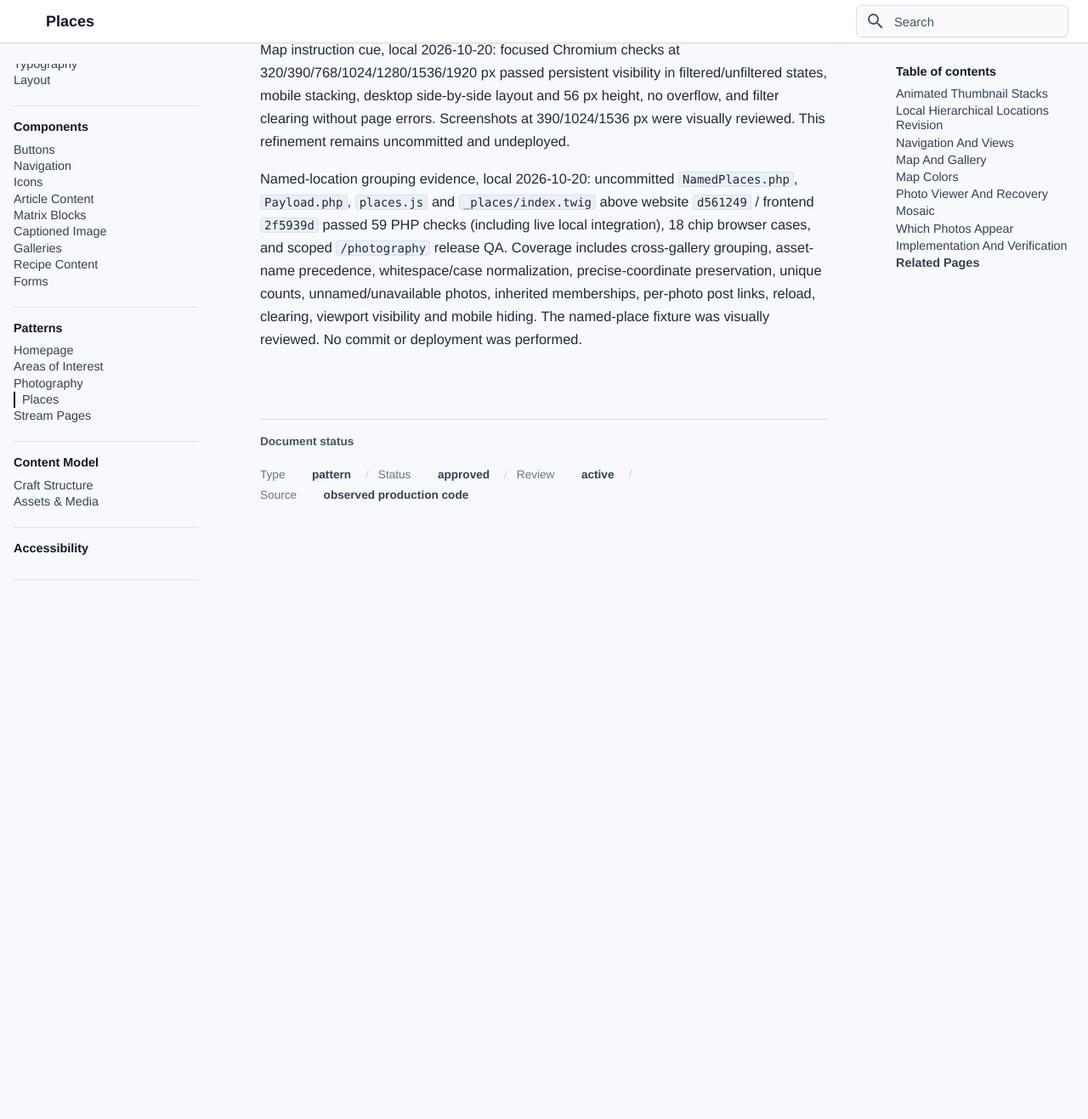
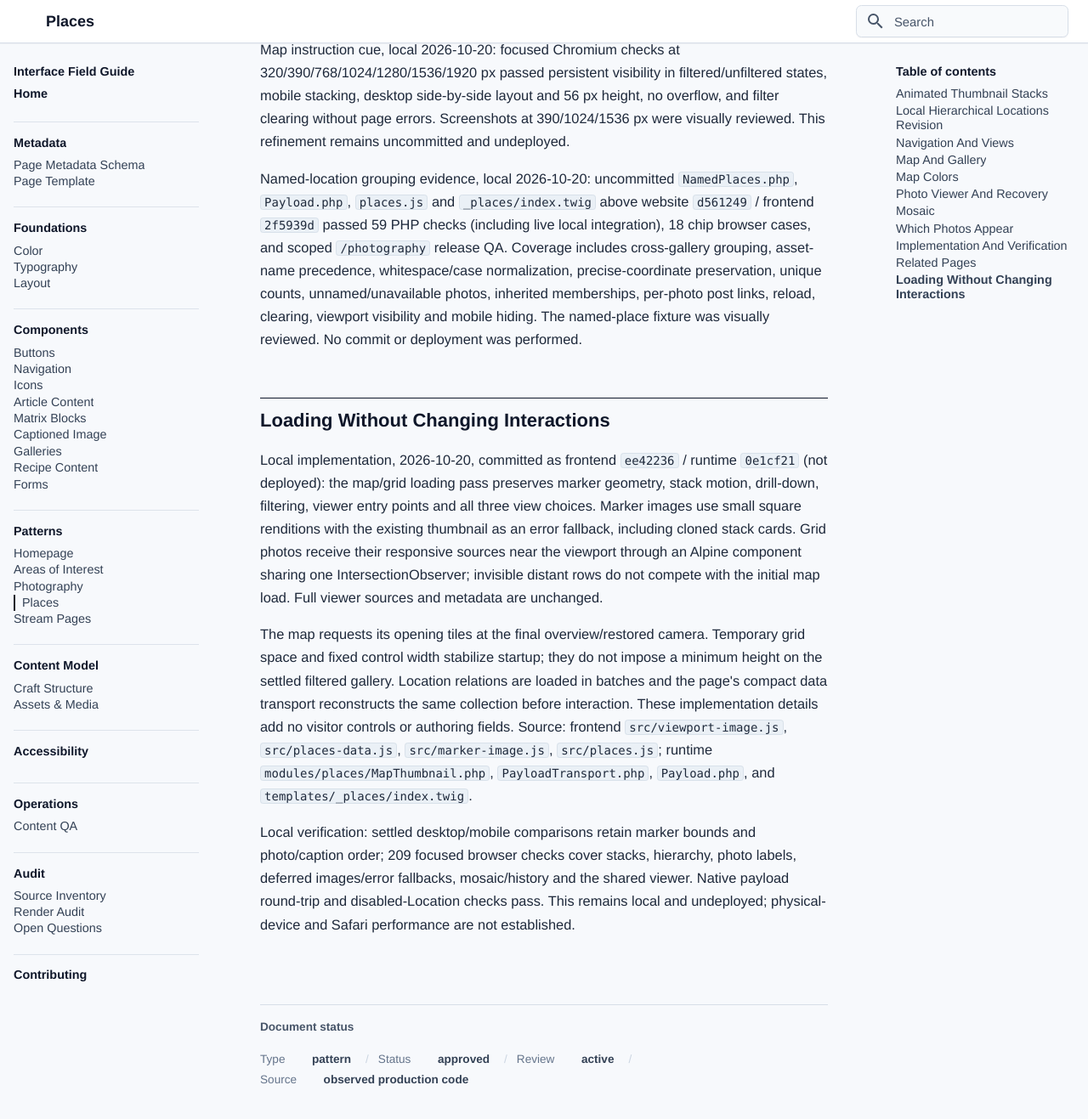
Before and after one commit to bentilden/Design-System, an MkDocs documentation site: the page built from docs/patterns/places.md, in a window 1280 px wide and 1400 px high, scrolled down 24604 px. Shown: the top 1317 px of the window at 85% size. Built offline with MkDocs 1.6.1 and Material for MkDocs 9.7.7, drawn with Linux system fonts in a browser that asks for light colours; some web fonts are replaced; before the commit the page ends 25315 px from its top, so only the background shows below that.

Commit message:
Document Places loading behavior and performance safeguards

```diff
--- a/docs/patterns/places.md
+++ b/docs/patterns/places.md
@@ -291,3 +291,12 @@ Combined count/filter refinement, 2026-10-20: focused local Chromium checks at 3
 Map instruction cue, local 2026-10-20: focused Chromium checks at 320/390/768/1024/1280/1536/1920 px passed persistent visibility in filtered/unfiltered states, mobile stacking, desktop side-by-side layout and 56 px height, no overflow, and filter clearing without page errors. Screenshots at 390/1024/1536 px were visually reviewed. This refinement remains uncommitted and undeployed.
 
 Named-location grouping evidence, local 2026-10-20: uncommitted `NamedPlaces.php`, `Payload.php`, `places.js` and `_places/index.twig` above website `d561249` / frontend `2f5939d` passed 59 PHP checks (including live local integration), 18 chip browser cases, and scoped `/photography` release QA. Coverage includes cross-gallery grouping, asset-name precedence, whitespace/case normalization, precise-coordinate preservation, unique counts, unnamed/unavailable photos, inherited memberships, per-photo post links, reload, clearing, viewport visibility and mobile hiding. The named-place fixture was visually reviewed. No commit or deployment was performed.
+
+
+## Loading Without Changing Interactions
+
+Local implementation, 2026-10-20, committed as frontend `ee42236` / runtime `0e1cf21` (not deployed): the map/grid loading pass preserves marker geometry, stack motion, drill-down, filtering, viewer entry points and all three view choices. Marker images use small square renditions with the existing thumbnail as an error fallback, including cloned stack cards. Grid photos receive their responsive sources near the viewport through an Alpine component sharing one IntersectionObserver; invisible distant rows do not compete with the initial map load. Full viewer sources and metadata are unchanged.
+
+The map requests its opening tiles at the final overview/restored camera. Temporary grid space and fixed control width stabilize startup; they do not impose a minimum height on the settled filtered gallery. Location relations are loaded in batches and the page's compact data transport reconstructs the same collection before interaction. These implementation details add no visitor controls or authoring fields. Source: frontend `src/viewport-image.js`, `src/places-data.js`, `src/marker-image.js`, `src/places.js`; runtime `modules/places/MapThumbnail.php`, `PayloadTransport.php`, `Payload.php`, and `templates/_places/index.twig`.
+
+Local verification: settled desktop/mobile comparisons retain marker bounds and photo/caption order; 209 focused browser checks cover stacks, hierarchy, photo labels, deferred images/error fallbacks, mosaic/history and the shared viewer. Native payload round-trip and disabled-Location checks pass. This remains local and undeployed; physical-device and Safari performance are not established.
```
